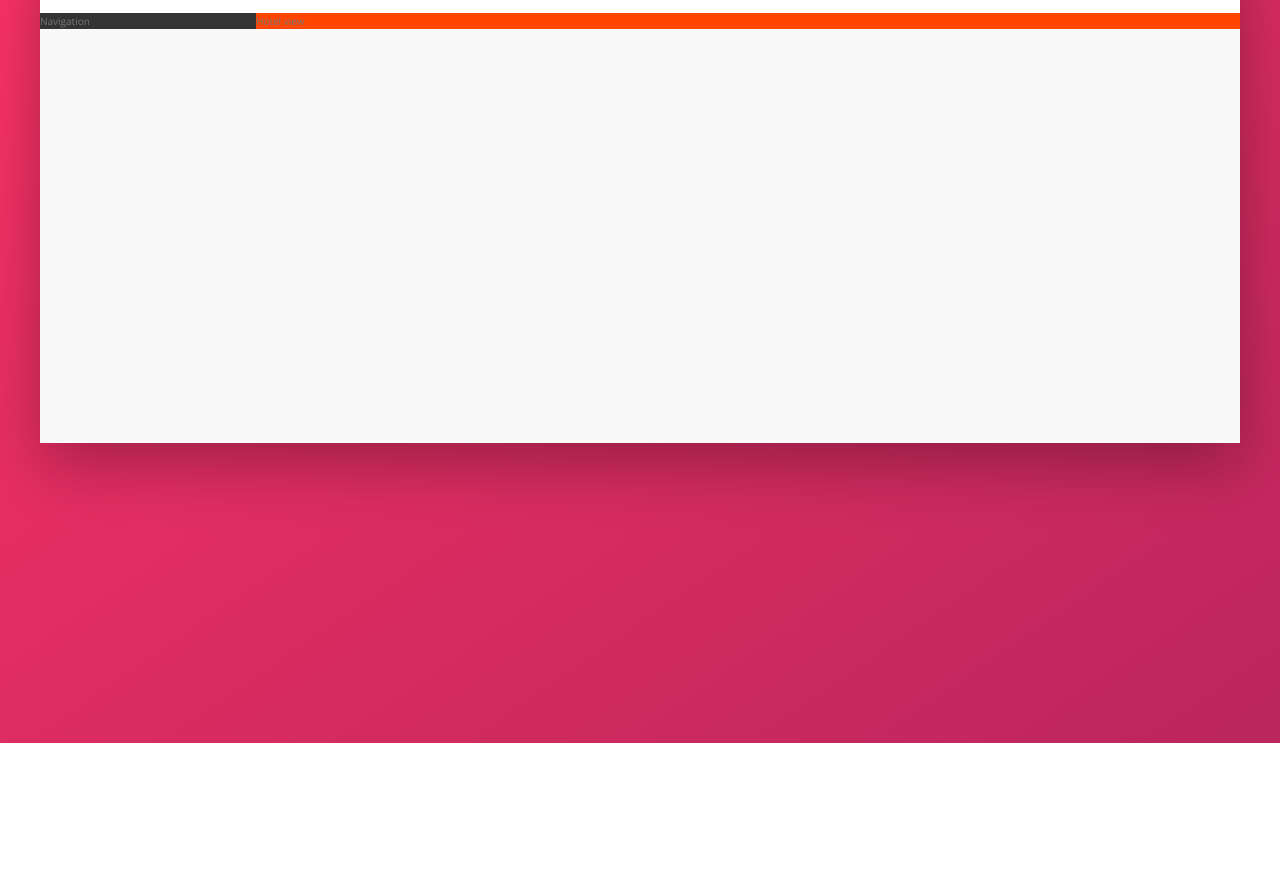
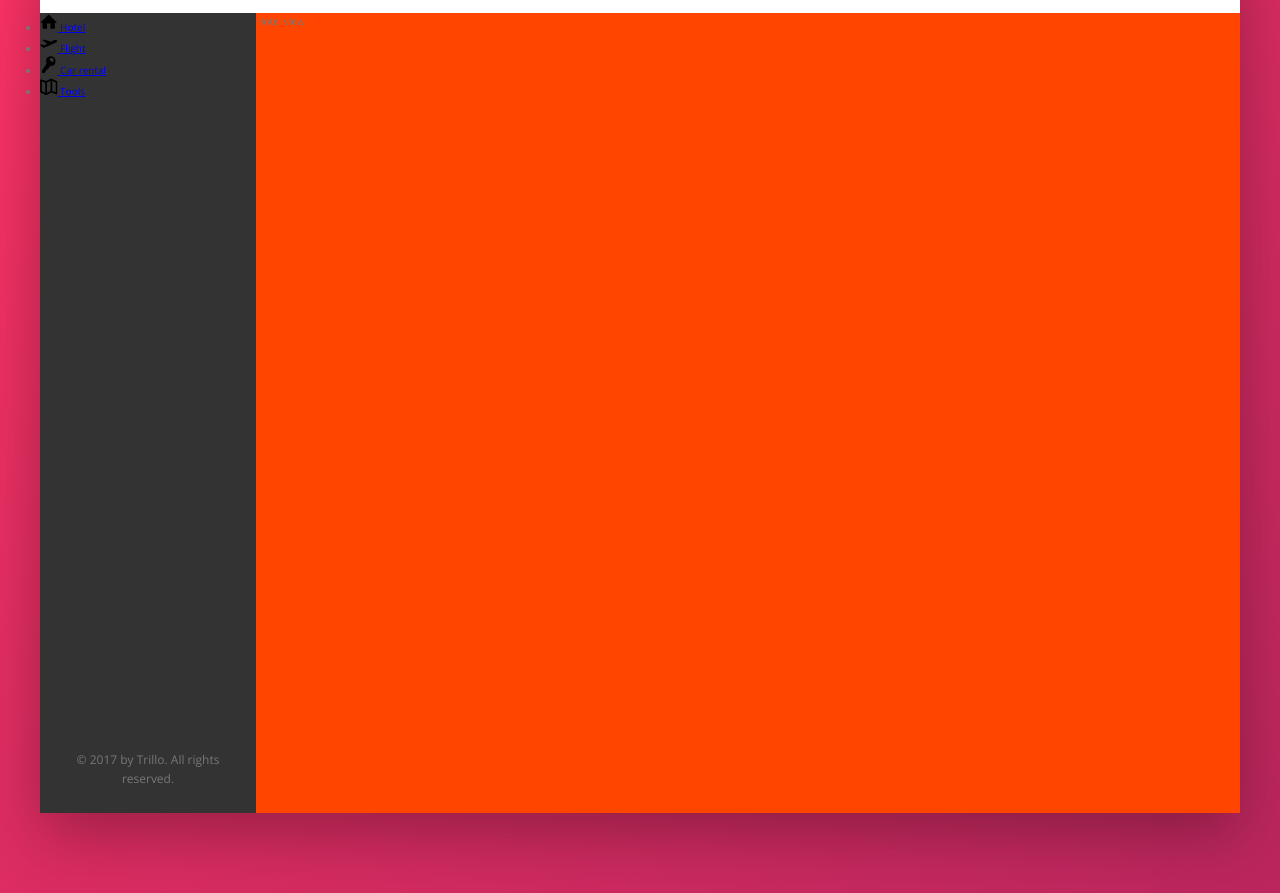
Before and after one commit to Ochanissi/Trillo, a website: page index.html in a window 1280 px wide. Shown: the part 137-1030 px from the top of the page. Before the commit the page ends 880 px from the top, so only its background shows below. Drawn offline with nearby package versions, Linux system fonts and the light colour scheme.

Commit message:
building the navigation

```diff
--- a/index.html
+++ b/index.html
@@ -45,8 +45,47 @@
             </header>
             <div class="content">
                 <nav class="sidebar">
-                    Navigation
+                    <ul class="side-nav">
+                        <li class="side-nav__item">
+                            <a href="#" class="side-nav__link">
+                                <svg class="side-nav__icon">
+                                    <use xlink:href="img/sprite.svg#icon-home"></use>
+                                </svg>
+                                <span>Hotel</span>
+                            </a>
+                        </li>
+                        <li class="side-nav__item">
+                            <a href="#" class="side-nav__link">
+                                <svg class="side-nav__icon">
+                                    <use xlink:href="img/sprite.svg#icon-aircraft-take-off"></use>
+                                </svg>
+                                <span>Flight</span>
+                            </a>
+                        </li>
+                        <li class="side-nav__item">
+                            <a href="#" class="side-nav__link">
+                                <svg class="side-nav__icon">
+                                    <use xlink:href="img/sprite.svg#icon-key"></use>
+                                </svg>
+                                <span>Car rental</span>
+                            </a>
+                        </li>
+                        <li class="side-nav__item">
+                            <a href="#" class="side-nav__link">
+                                <svg class="side-nav__icon">
+                                    <use xlink:href="img/sprite.svg#icon-map"></use>
+                                </svg>
+                                <span>Tools</span>
+                            </a>
+                        </li>
+                    </ul>
+
+                    <div class="legal">
+                        &copy; 2017 by Trillo. All rights reserved.
+                    </div>
                 </nav>
+
+
                 <main class="hotel-view">
                     Hotel view
                 </main>
--- a/sass/_components.scss
+++ b/sass/_components.scss
@@ -122,3 +122,31 @@
 
     }
 }
+
+//////////////////////////////////////
+// SIDE NAVIGATION
+.side-nav {
+
+    &__item {
+
+    }
+
+    &__link {
+
+    }
+
+    &__icon {
+        width: 1.75rem;
+        height: 1.75rem;
+    }
+}
+
+
+//////////////////////////////////////
+// LEGAL TEXT
+.legal {
+    font-size: 1.2rem;
+    color: var(--color-light-grey-4);
+    text-align: center;
+    padding: 2.5rem;
+}
--- a/sass/_layout.scss
+++ b/sass/_layout.scss
@@ -27,11 +27,15 @@
 
     flex: 0 0 18%;
 
+    display: flex;
+    flex-direction: column;
+    justify-content: space-between;
 }
 
 .hotel-view {
     background-color: #fff;
     background-color: orangered;
+    height: 80rem;
 
     flex: 1;
 }
```
Also changed, not shown: css/style.css.
